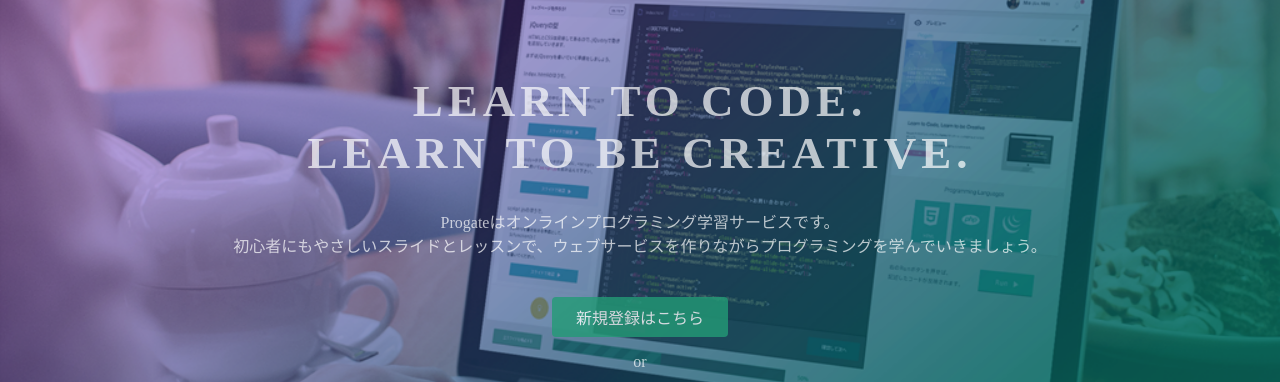
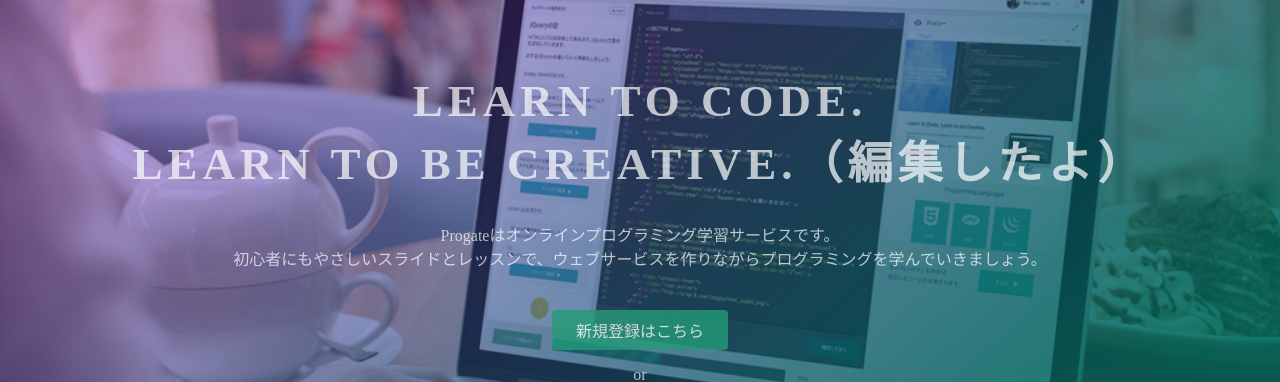
Before and after one commit to tanaka3150/tanaka3150.github.io, a plain HTML site: page index.html in a window 1280 px wide. Shown: the part 135-517 px from the top of the page. Drawn offline with Linux system fonts and the light colour scheme.

Commit message:
Update index.html

```diff
--- a/index.html
+++ b/index.html
@@ -23,7 +23,7 @@
   </header>
   <div class="top-wrapper">
     <div class="container">
-      <h1>LEARN TO CODE.<br>LEARN TO BE CREATIVE.</h1>
+      <h1>LEARN TO CODE.<br>LEARN TO BE CREATIVE.（編集したよ）</h1>
       <p>Progateはオンラインプログラミング学習サービスです。<br>初心者にもやさしいスライドとレッスンで、ウェブサービスを作りながらプログラミングを学んでいきましょう。</p>
       <div class="btn-wrapper">
         <a href="#" class="btn signup">新規登録はこちら</a>
```
